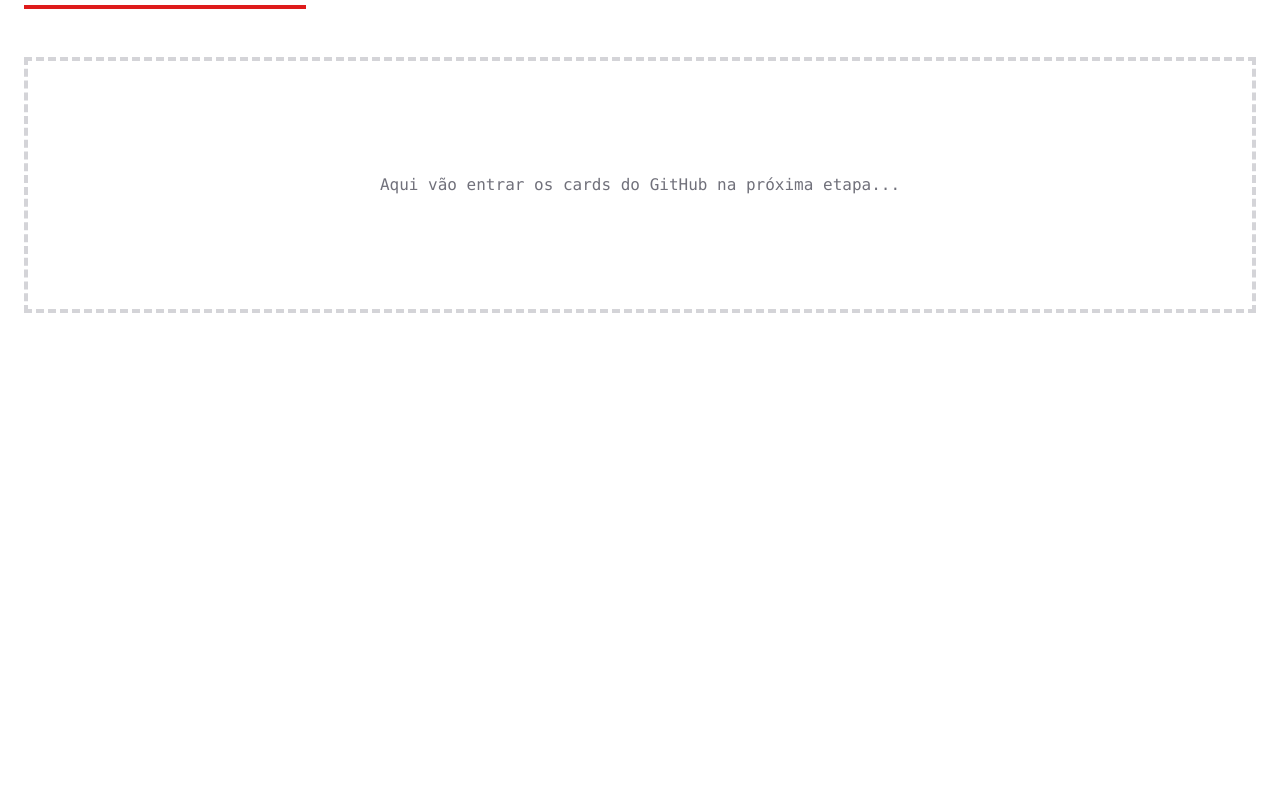
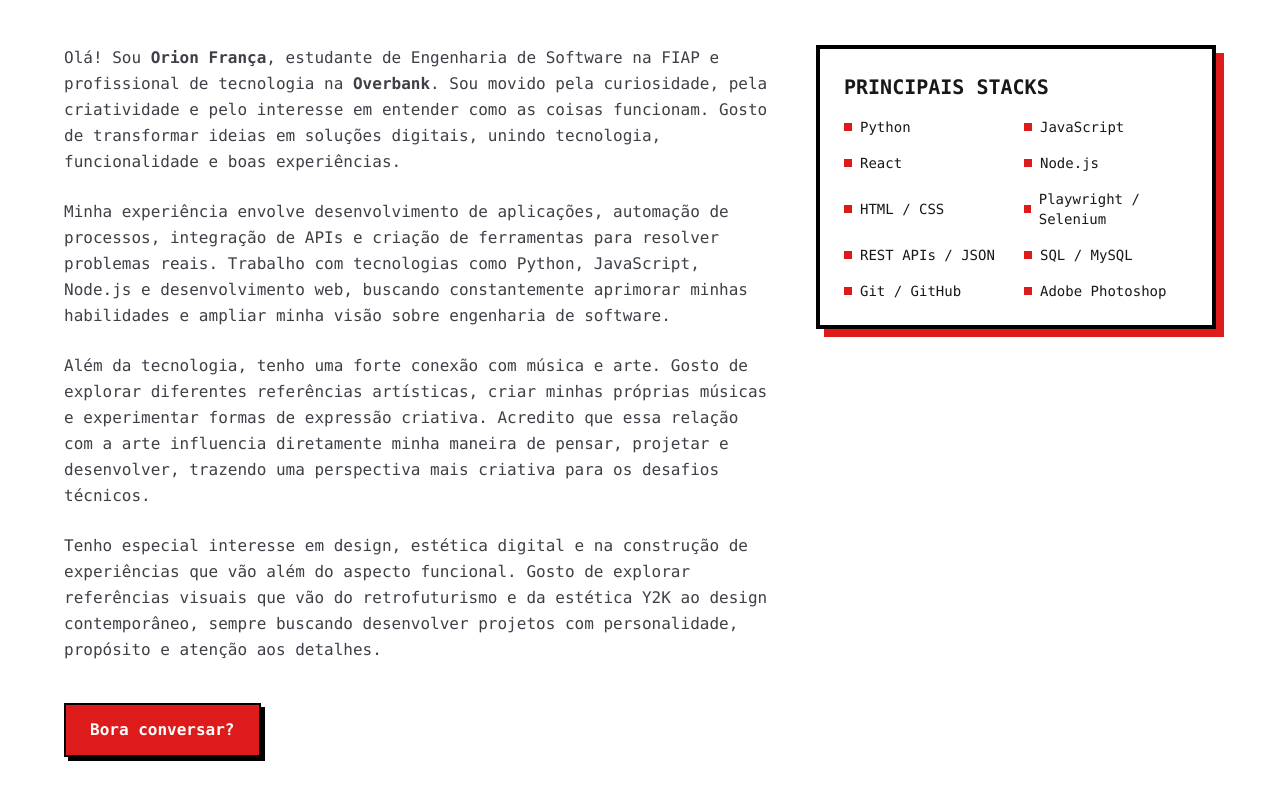
Before and after one commit to orioncavalcante/portfolio_orion, a React (Vite) app: page / in a window 1280 px wide. Shown: the part 931-1720 px from the top of the page. Before the commit the page ends 1600 px from the top, so only its background shows below. Built offline with nearby package versions, Linux system fonts and the light colour scheme.

Commit message:
feat(about): adiciona secao sobre mim e componentes reutilizaveis UI

```diff
--- a/src/App.jsx
+++ b/src/App.jsx
@@ -1,6 +1,8 @@
 import { useState, useEffect } from 'react';
 import { Moon, Sun } from 'lucide-react';
 import { Hero } from './components/layout/Hero';
+import { About } from './components/layout/About';
+import { SectionTitle } from './components/ui/SectionTitle';
 
 export default function App() {
   const [theme, setTheme] = useState(() => localStorage.getItem('theme') || 'light');
@@ -31,9 +33,12 @@ export default function App() {
         {/* SESSÃO HERO (TELA INICIAL) */}
         <Hero />
 
+        {/* SESSÃO SOBRE MIM */}
+        <About />
+
         {/* ESPAÇO PARA A SESSÃO DE PROJETOS QUE FAREMOS DEPOIS */}
-        <section id="projetos" className="min-h-screen py-24 px-6 max-w-[1400px] mx-auto">
-          <h2 className="text-4xl font-bold mb-12 uppercase border-b-4 border-[#DE1B1B] inline-block">Meus Projetos</h2>
+        <section id="projetos" className="min-h-screen py-20 px-6 max-w-[1200px] mx-auto">
+          <SectionTitle>Meus Projetos</SectionTitle>
           <div className="w-full h-64 border-4 border-dashed border-zinc-300 dark:border-zinc-700 flex items-center justify-center text-zinc-500">
             Aqui vão entrar os cards do GitHub na próxima etapa...
           </div>
--- /dev/null
+++ b/src/components/layout/About.jsx
@@ -0,0 +1,61 @@
+import { SectionTitle } from "../ui/SectionTitle";
+import { Button } from "../ui/Button";
+
+export function About() {
+    const skills = [
+        'Python',
+        'JavaScript',
+        'React',
+        'Node.js',
+        'HTML / CSS',
+        'Playwright / Selenium',
+        'REST APIs / JSON',
+        'SQL / MySQL',
+        'Git / GitHub',
+        'Adobe Photoshop'
+    ];
+
+    return (
+        <section id="sobre" className="py-20 px-6 max-w-[1200px] mx-auto">
+            <SectionTitle>Sobre mim</SectionTitle>
+
+            <div className="flex flex-col md:flex-row gap-12 items-start">
+                <div className="flex-1 space-y-6 font-mono text-sm md:text-base leading-relaxed text-zinc-700 dark:text-zinc-300">
+                    <p>
+                        Olá! Sou <strong>Orion França</strong>, estudante de Engenharia de Software na FIAP e profissional de tecnologia na <strong>Overbank</strong>. Sou movido pela curiosidade, pela criatividade e pelo interesse em entender como as coisas funcionam. Gosto de transformar ideias em soluções digitais, unindo tecnologia, funcionalidade e boas experiências.
+                    </p>
+
+                    <p>
+                        Minha experiência envolve desenvolvimento de aplicações, automação de processos, integração de APIs e criação de ferramentas para resolver problemas reais. Trabalho com tecnologias como Python, JavaScript, Node.js e desenvolvimento web, buscando constantemente aprimorar minhas habilidades e ampliar minha visão sobre engenharia de software.
+                    </p>
+
+                    <p>
+                        Além da tecnologia, tenho uma forte conexão com música e arte. Gosto de explorar diferentes referências artísticas, criar minhas próprias músicas e experimentar formas de expressão criativa. Acredito que essa relação com a arte influencia diretamente minha maneira de pensar, projetar e desenvolver, trazendo uma perspectiva mais criativa para os desafios técnicos.
+                    </p>
+
+                    <p>
+                        Tenho especial interesse em design, estética digital e na construção de experiências que vão além do aspecto funcional. Gosto de explorar referências visuais que vão do retrofuturismo e da estética Y2K ao design contemporâneo, sempre buscando desenvolver projetos com personalidade, propósito e atenção aos detalhes.
+                    </p>
+
+                    <div className="pt-4">
+                        <Button href="#contato">Bora conversar?</Button>
+                    </div>
+                </div>
+
+                <div className="w-full md:w-[400px] border-4 border-black dark:border-zinc-700 bg-white dark:bg-zinc-900 p-6 shadow-[8px_8px_0px_#DE1B1B]">
+                    <h3 className="font-black text-xl mb-4 uppercase">Principais Stacks</h3>
+                    <ul className="grid grid-cols-2 gap-4">
+                        {skills.map((skill) => (
+                            <li
+                                key={skill}
+                                className="font-mono text-sm flex items-center gap-2">
+                                <span className="w-2 h-2 bg-[#DE1B1B] inline-block"></span>
+                                {skill}
+                            </li>
+                        ))}
+                    </ul>
+                </div>
+            </div>
+        </section>
+    )
+}
--- /dev/null
+++ b/src/components/ui/Button.jsx
@@ -0,0 +1,24 @@
+export function Button({ children, href, onClick, variant = 'primary', className = '' }) {
+  const baseStyle = "inline-flex items-center justify-center font-mono font-bold px-6 py-3 border-2 border-black transition-transform active:translate-x-[2px] active:translate-y-[2px]";
+
+  const variants = {
+    primary: "bg-[#DE1B1B] text-white shadow-[4px_4px_0px_#000] hover:bg-red-700",
+    secondary: "bg-white text-black shadow-[4px_4px_0px_#000] hover:bg-zinc-100 dark:bg-zinc-800 dark:text-white dark:border-zinc-600 dark:shadow-[4px_4px_0px_#fff]",
+  };
+
+  const classes = `${baseStyle} ${variants[variant]} ${className}`;
+
+  if (href) {
+    return (
+      <a href={href} className={classes}>
+        {children}
+      </a>
+    );
+  }
+
+  return (
+    <button onClick={onClick} className={classes}>
+      {children}
+    </button>
+  );
+}
--- /dev/null
+++ b/src/components/ui/SectionTitle.jsx
@@ -0,0 +1,7 @@
+export function SectionTitle({ children }) {
+    return (
+    <h2 className="text-3xl md:text-4xl font-black uppercase tracking-tight mb-8 md:mb-12 border-b-4 border-[#DE1B1B] inline-block pb-1">
+        {children}
+    </h2>
+    );
+}
```
